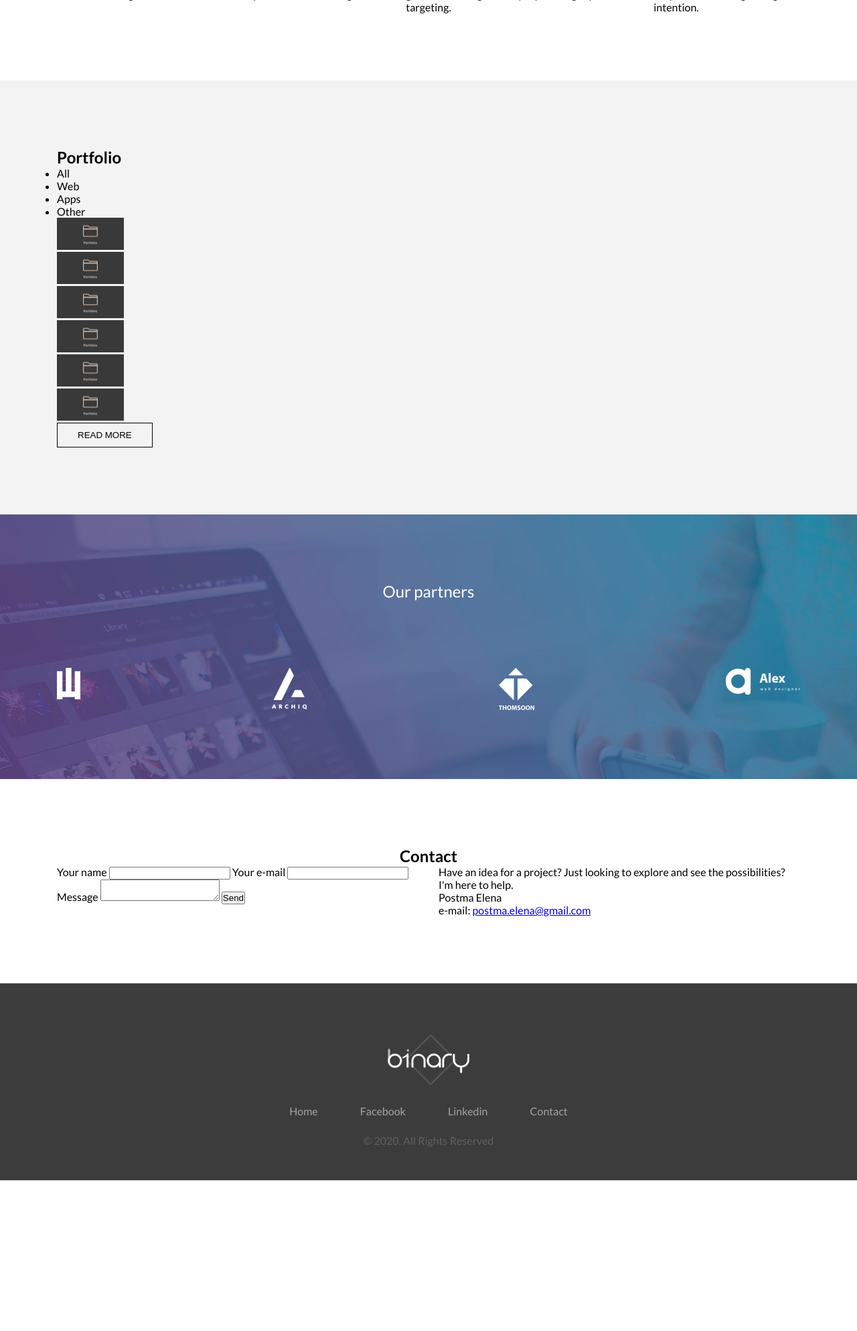
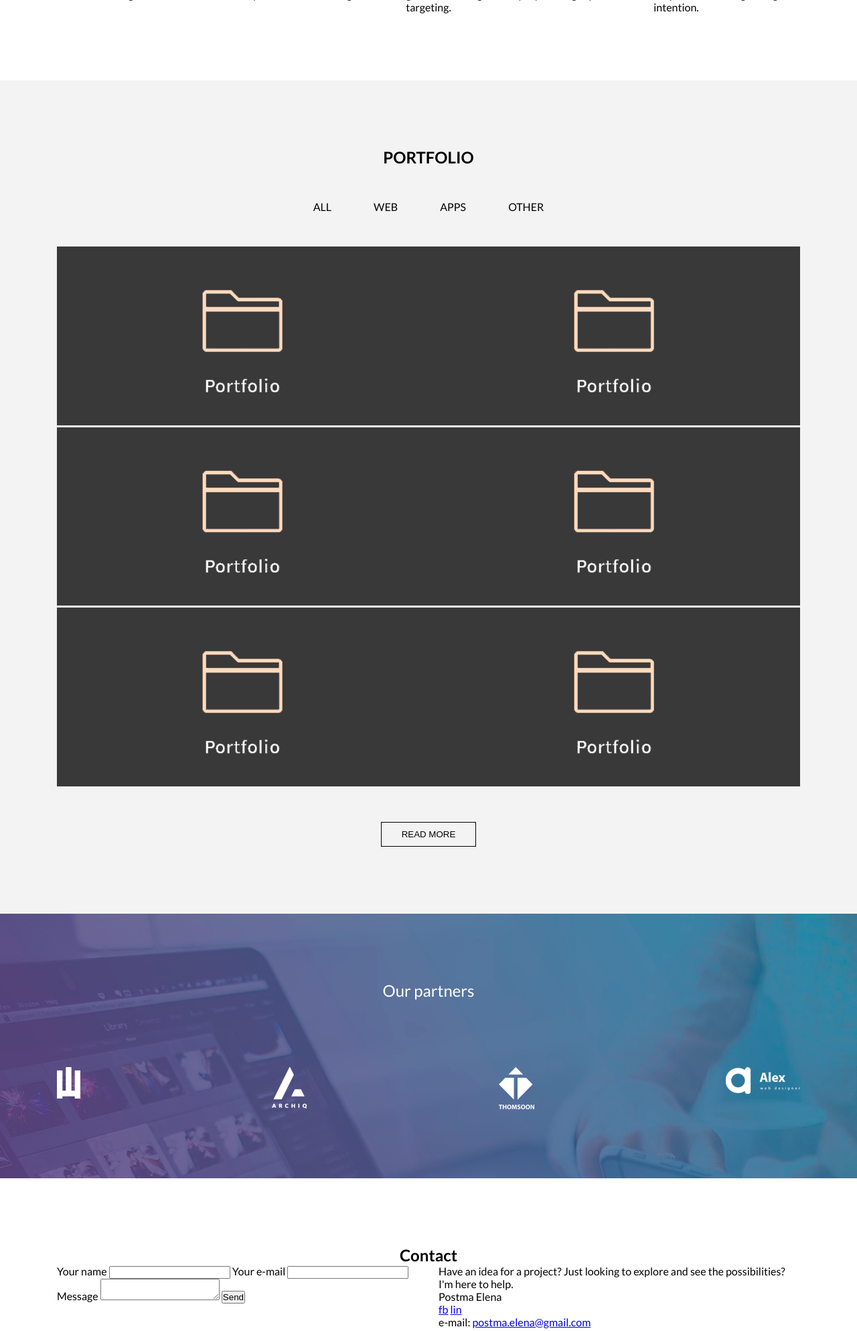
Before and after one commit to gambitok/hosting, a PHP site: page / in a window 1280 px wide. Shown: the part 1444-3431 px from the top of the page at 67% size. Before the commit the page ends 3206 px from the top, so only its background shows below. Run offline with PHP 8.4, Linux system fonts and the light colour scheme.

Commit message:
edited portfolio and about

```diff
--- a/css/style.css
+++ b/css/style.css
@@ -104,9 +104,28 @@ body {
 
 .portfolio {
   padding: 100px 0;
-  background-color: #f3f3f3; }
-  .portfolio__form__card img {
-    width: 100px; }
+  background-color: #f3f3f3;
+  text-align: center; }
+  .portfolio h2 {
+    margin-bottom: 50px;
+    text-transform: uppercase;
+    font-weight: 600; }
+  .portfolio a {
+    text-transform: uppercase;
+    color: black; }
+    .portfolio a:hover {
+      color: #ada074; }
+  .portfolio button {
+    margin-top: 50px; }
+  .portfolio__form {
+    margin-top: 50px;
+    display: flex;
+    flex-wrap: wrap;
+    justify-content: center; }
+    .portfolio__form__card {
+      width: 50%; }
+      .portfolio__form__card img {
+        width: 100%; }
 
 .partners {
   padding: 100px 0;
--- a/index.html
+++ b/index.html
@@ -60,11 +60,11 @@
 <div class="portfolio">
     <div class="container">
         <h2>Portfolio</h2>
-        <ul>
-            <li>All</li>
-            <li>Web</li>
-            <li>Apps</li>
-            <li>Other</li>
+        <ul class="nav-list">
+            <li><a href="#">All</a></li>
+            <li><a href="#">Web</a></li>
+            <li><a href="#">Apps</a></li>
+            <li><a href="#">Other</a></li>
         </ul>
         <div class="portfolio__form">
             <div class="portfolio__form__card">
@@ -128,6 +128,8 @@
             <div class="col-6">
                 <p> Have an idea for a project? Just looking to explore and see the possibilities? I'm here to help. </p>
                 <p>Postma Elena</p>
+                <a href="#">fb</a>
+                <a href="#">lin</a>
                 <p>e-mail: <a href="mailto:postma.elena@gmail.com">postma.elena@gmail.com</a></p>
             </div>
         </div>
--- a/scss/_home.scss
+++ b/scss/_home.scss
@@ -129,10 +129,31 @@ body {
 .portfolio {
   padding: 100px 0;
   background-color: $bg_portfolio;
+  text-align: center;
+  h2 {
+    margin-bottom: 50px;
+    text-transform: uppercase;
+    font-weight: 600;
+  }
+  a {
+    text-transform: uppercase;
+    color: $t_black;
+    &:hover {
+      color: $t_gold;
+    }
+  }
+  button {
+    margin-top: 50px;
+  }
   &__form {
+    margin-top: 50px;
+    display: flex;
+    flex-wrap: wrap;
+    justify-content: center;
     &__card {
+      width: 50%;
       img {
-        width: 100px;
+        width: 100%;
       }
     }
   }
```
